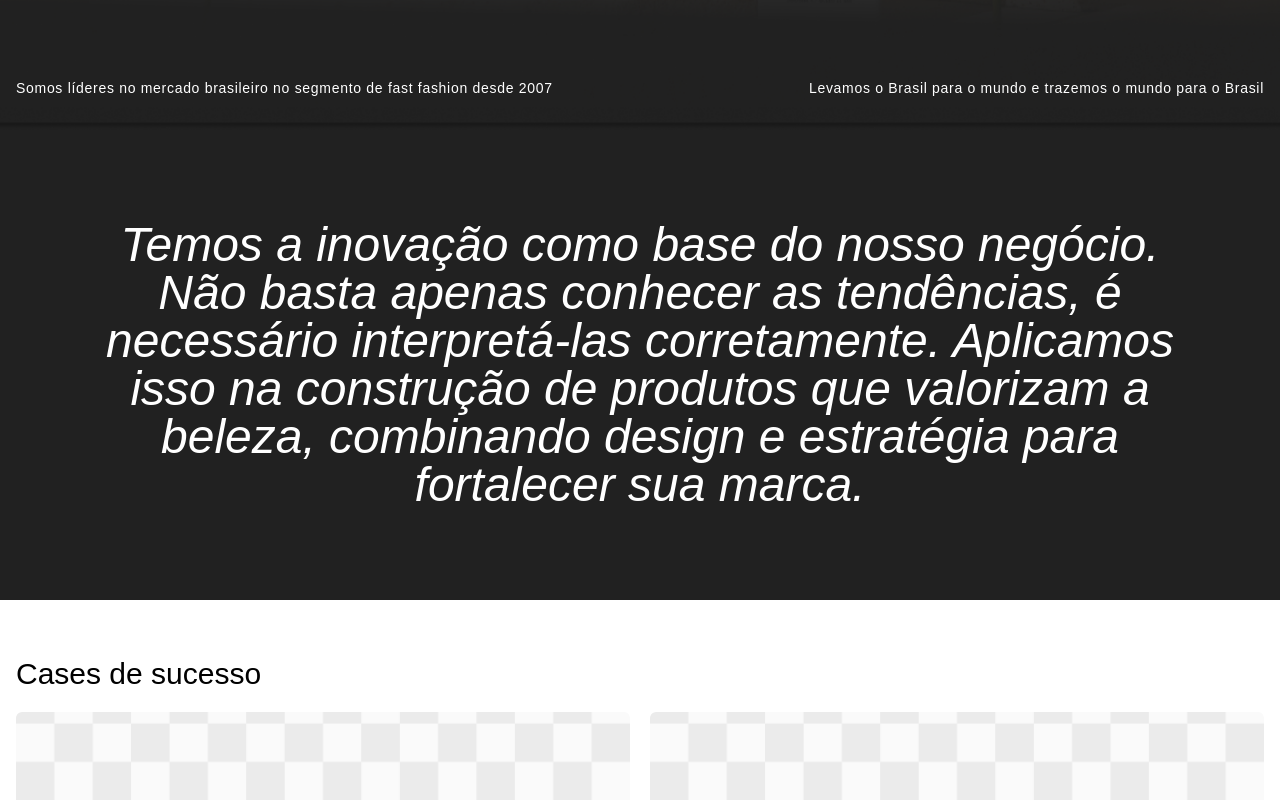
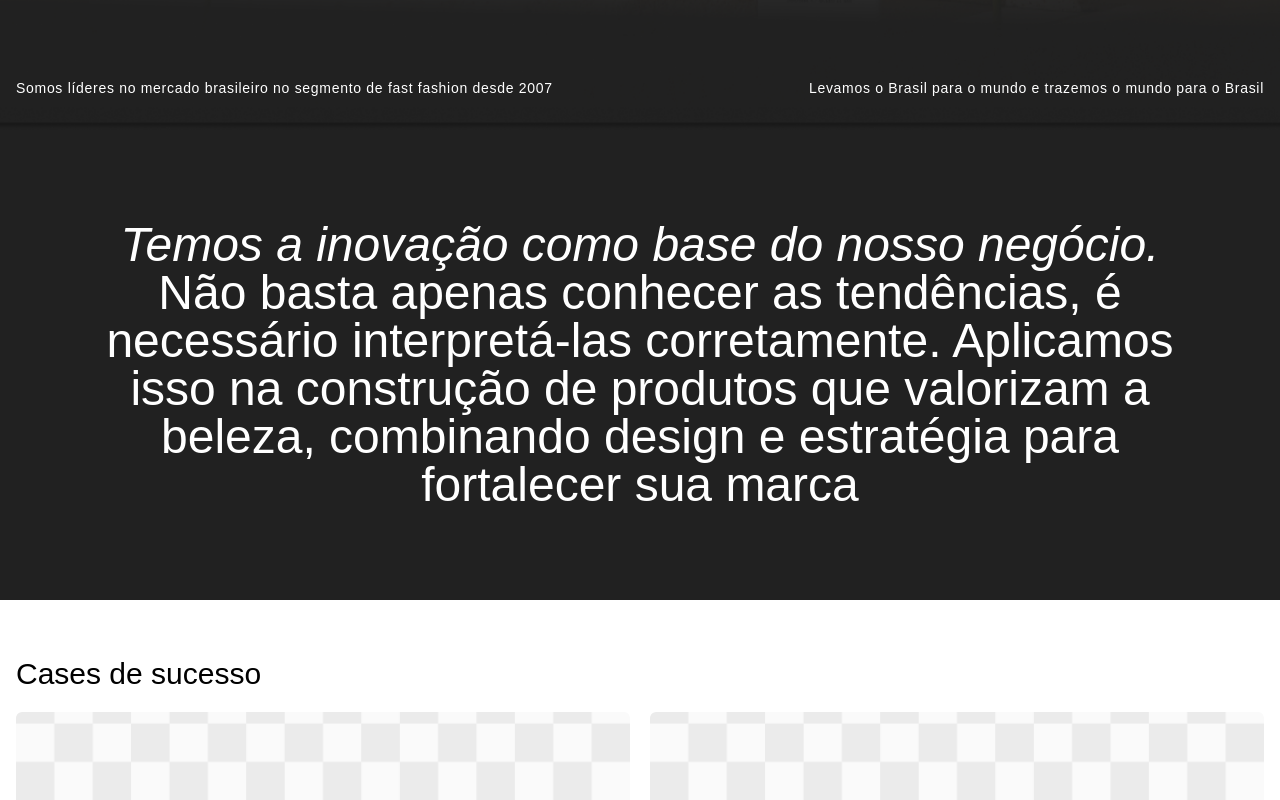
Before and after one commit to reinheimermat/portal-brasil, a Next.js app: page / in a window 1280 px wide. Shown: the part 670-1470 px from the top of the page. Built offline with nearby package versions, Linux system fonts and the light colour scheme; a web font is replaced by a local one.

Commit message:
fix: Update text content and adjust styling in home section

```diff
--- a/src/app/page.tsx
+++ b/src/app/page.tsx
@@ -39,7 +39,7 @@ export default function Home() {
       </main>
 
       <section className="bg-[#212121]">
-        <div className="container mx-auto px-20 py-[5.69rem] text-center italic leading-normal">
+        <div className="container mx-auto px-20 py-[5.69rem] text-center leading-normal">
           {words.map((word, index) => {
             const color = useTransform(
               scrollYProgress,
@@ -51,9 +51,15 @@ export default function Home() {
               <motion.span
                 key={index}
                 style={{ color }}
-                className="inline-block text-4xl md:text-5xl"
+                className="inline-block whitespace-pre-line text-4xl font-thin md:text-5xl"
               >
-                {word}
+                <span className="italic">
+                  Temos a inovação como base do nosso negócio. <br />
+                </span>
+                Não basta apenas conhecer as tendências, é necessário
+                interpretá-las corretamente. Aplicamos isso na construção de
+                produtos que valorizam a beleza, combinando design e estratégia
+                para fortalecer sua marca
               </motion.span>
             )
           })}
```
